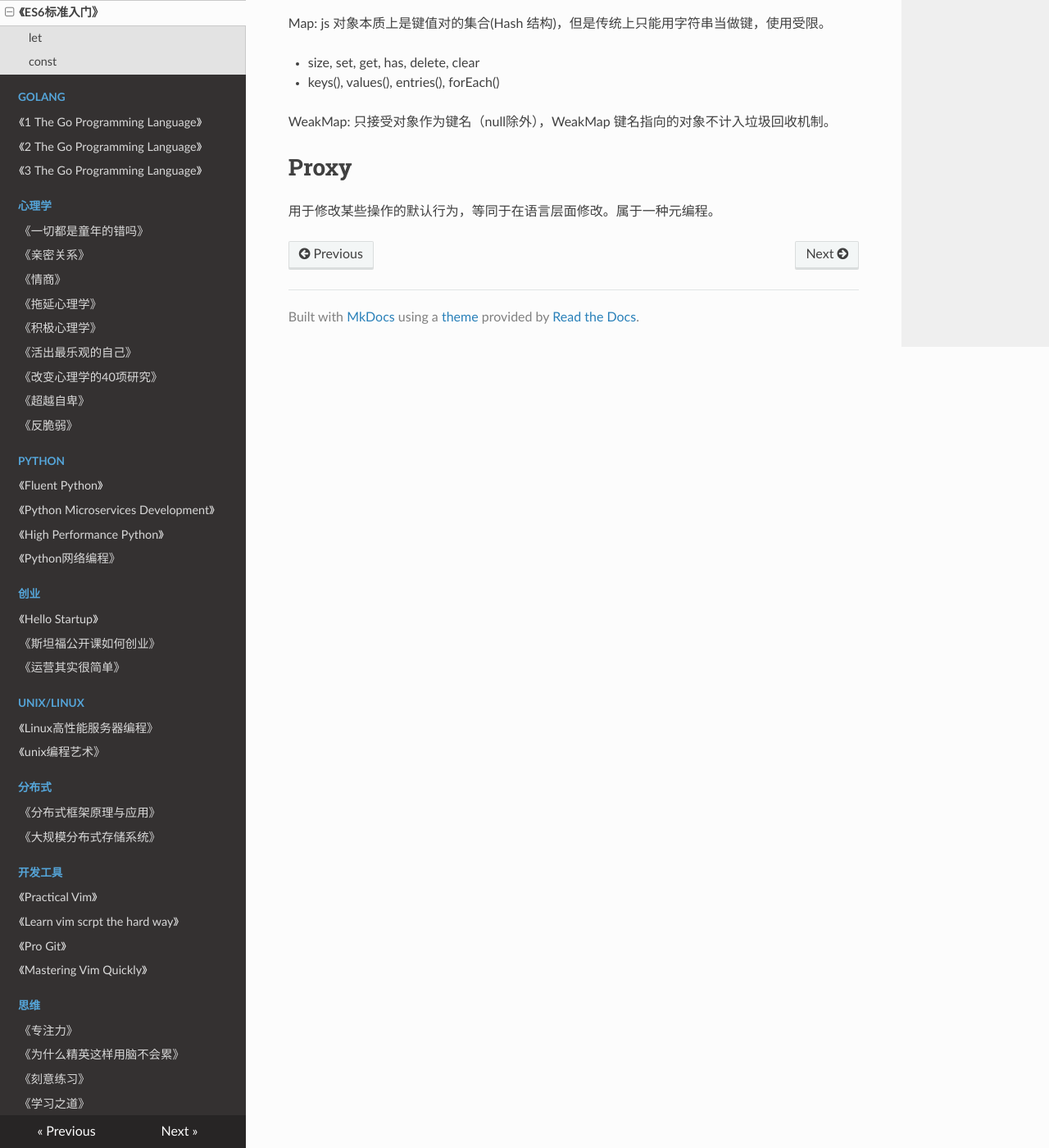
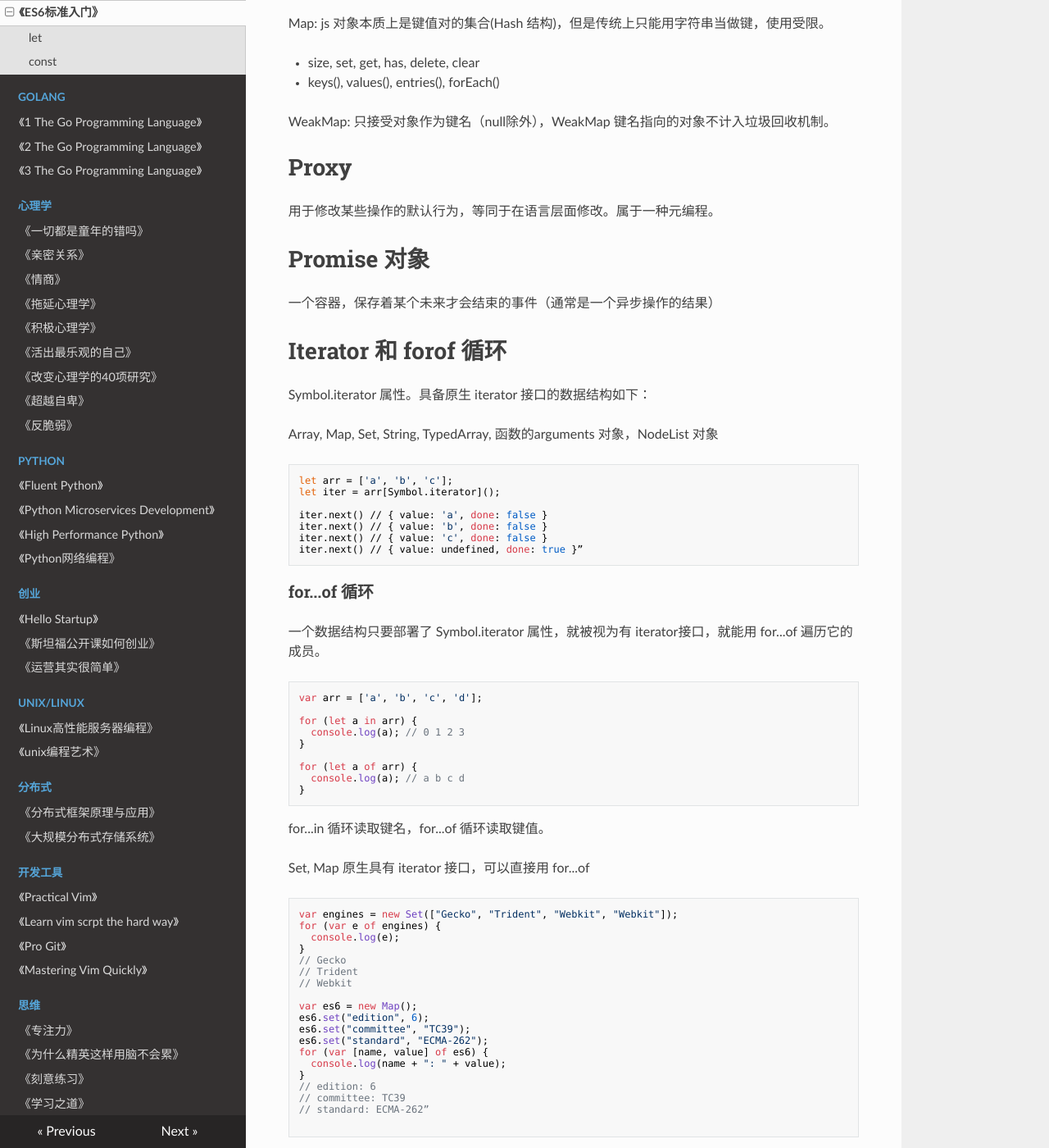
Before and after one commit to PegasusWang/booknotes, an MkDocs documentation site: the page built from docs/frontend/es6标准入门.md, in a window 1280 px wide and 1400 px high, scrolled down 4161 px. Shown: the whole window at 82% size. Built offline with MkDocs 1.6.1, drawn with Linux system fonts in a browser that asks for light colours; nearby versions of some CDN libraries; old or Windows-style settings are respelled for this version of MkDocs.

Commit message:
iterator es6

````diff
--- a/docs/frontend/es6标准入门.md
+++ b/docs/frontend/es6标准入门.md
@@ -243,3 +243,64 @@ WeakMap: 只接受对象作为键名（null除外），WeakMap 键名指向的
 # Proxy
 
 用于修改某些操作的默认行为，等同于在语言层面修改。属于一种元编程。
+
+# Promise 对象
+
+一个容器，保存着某个未来才会结束的事件（通常是一个异步操作的结果）
+
+# Iterator 和 forof 循环
+
+Symbol.iterator 属性。具备原生 iterator 接口的数据结构如下：
+
+Array, Map, Set, String, TypedArray, 函数的arguments 对象，NodeList 对象
+
+```
+let arr = ['a', 'b', 'c'];
+let iter = arr[Symbol.iterator]();
+
+iter.next() // { value: 'a', done: false }
+iter.next() // { value: 'b', done: false }
+iter.next() // { value: 'c', done: false }
+iter.next() // { value: undefined, done: true }”
+```
+
+### for...of 循环
+一个数据结构只要部署了 Symbol.iterator 属性，就被视为有 iterator接口，就能用
+for...of 遍历它的成员。
+
+```
+var arr = ['a', 'b', 'c', 'd'];
+
+for (let a in arr) {
+  console.log(a); // 0 1 2 3
+}
+
+for (let a of arr) {
+  console.log(a); // a b c d
+}
+```
+for...in 循环读取键名，for...of 循环读取键值。
+
+Set, Map 原生具有 iterator 接口，可以直接用 for...of
+
+```
+var engines = new Set(["Gecko", "Trident", "Webkit", "Webkit"]);
+for (var e of engines) {
+  console.log(e);
+}
+// Gecko
+// Trident
+// Webkit
+
+var es6 = new Map();
+es6.set("edition", 6);
+es6.set("committee", "TC39");
+es6.set("standard", "ECMA-262");
+for (var [name, value] of es6) {
+  console.log(name + ": " + value);
+}
+// edition: 6
+// committee: TC39
+// standard: ECMA-262”
+
+```
````
